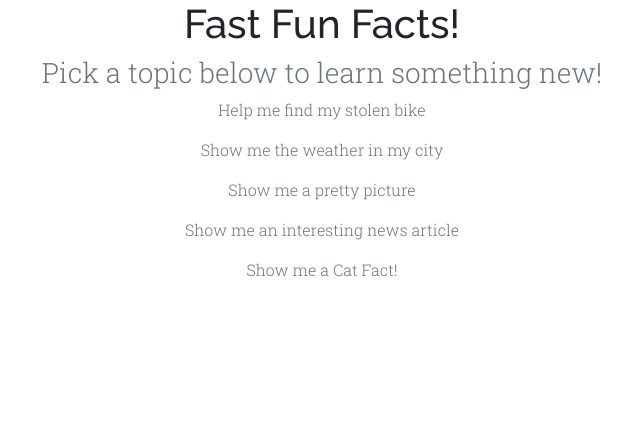
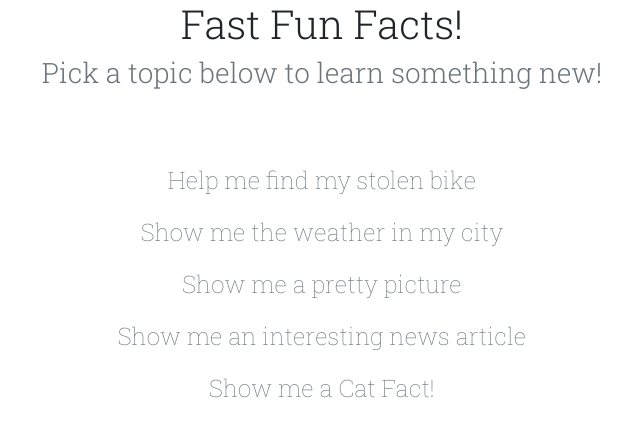
Before and after one commit to wrunion/image-finder, a website built with webpack: page src/index.html in a window 1280 px wide. Shown: the whole page, without its empty margins (318-958 px from the left). Built offline with nearby package versions, Linux system fonts and the light colour scheme.

Commit message:
Add fonts, center and style divs.

```diff
--- a/src/styles.css
+++ b/src/styles.css
@@ -1,10 +1,20 @@
-/* The stylesheet link is broken somehow - the rules below don't work. No rules work. Figure out how to fix this. */
+header {
+  margin-top: 2em;
+}
+
 #main {
   font-family: 'Roboto Slab', serif;
 }
 
-#header-main {
+#title, #subtitle {
   font-family: 'Raleway', sans-serif;
+  font-weight: 300;
+}
+
+#topics {
+  margin-top: 3em;
+  font-size: 1.5em;
+  font-weight: 200;
 }
 
 /* REF:
```
